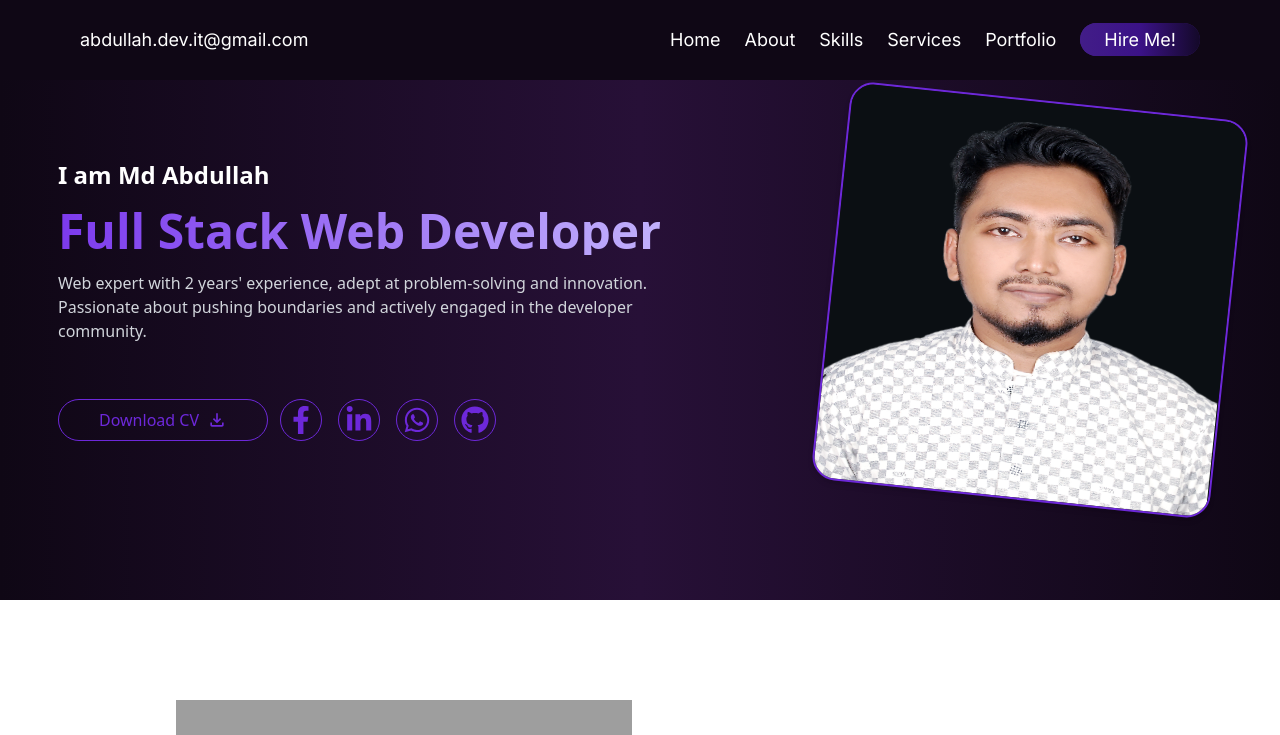
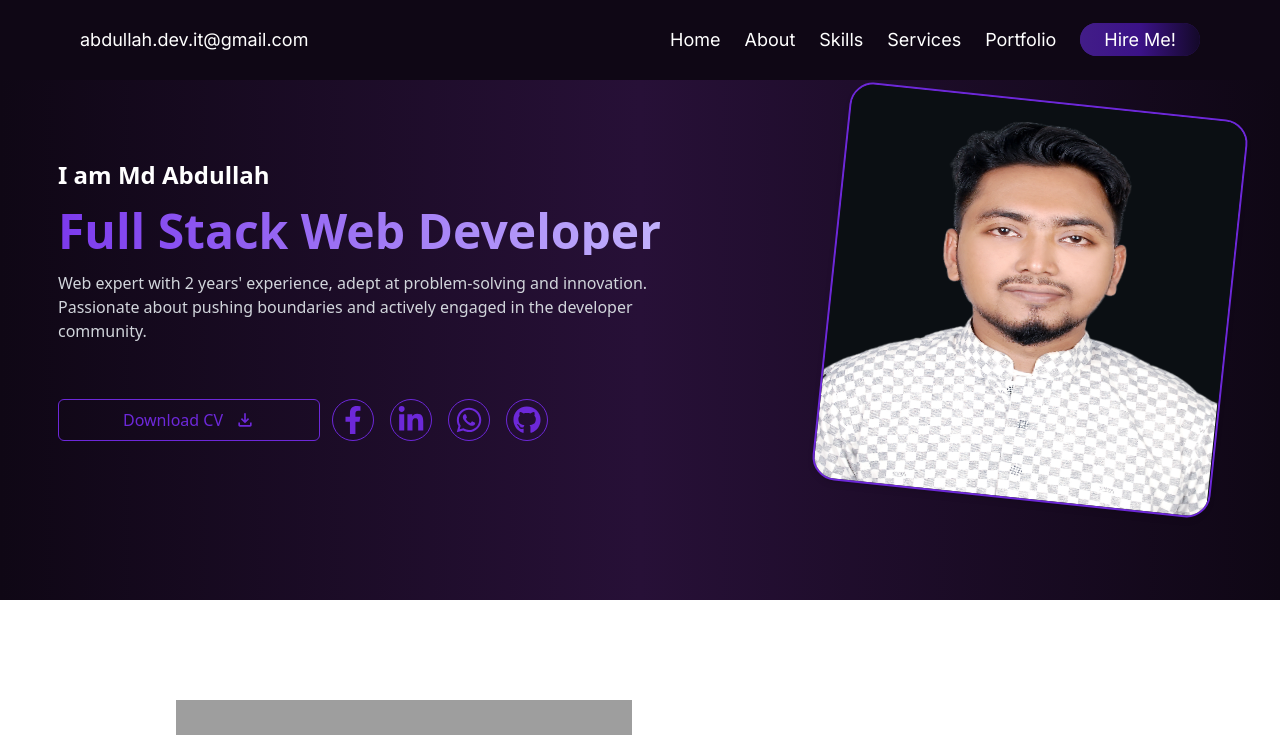
Before and after one commit to Md-Abdullah-321/Personal-portfolio, a Next.js app: page / in a window 1280 px wide. Shown: the top 735 px of the page. Built offline with nearby package versions, Linux system fonts and the light colour scheme; no server answers; grey boxes are pictures that could not be loaded.

Commit message:
added animation to navbar and hero section

```diff
--- a/app/about.js
+++ b/app/about.js
@@ -14,8 +14,8 @@ export default function About() {
         />
       </div>
       <div className='md:w-1/2 flex flex-col gap-y-2'>
-        <h5 className='text-orange-500 font-semibold text-xl'>Hello I'm</h5>
-        <h1 className='text-5xl font-extrabold'>Md Abdullah, <br /> Full Stack Web Developer </h1>
+        {/* <h5 className='text-orange-500 font-semibold text-xl'>Hello I'm</h5> */}
+        <h1 className='text-5xl font-extrabold'>Expertise in delivering, <br /> top-notch digital solutions </h1>
         <h4 className='text-3xl font-extrabold'>Based in Bangladesh</h4>
         <p className='text-gray-400'>Tech aficionado skilled in HTML, CSS, JavaScript, ReactJS, Node.js, MongoDB, SQL, Flask, Python, Java, WordPress, and more. Thriving on problem-solving and crafting dynamic digital experiences, I'm constantly seeking new challenges to conquer and innovative solutions to create.</p>
         <a href="#" className='flex items-center gap-x-4 bg-black text-white w-60 py-2.5 px-2 justify-center rounded-md mt-5 group transition-all font-medium'>Download My Resume <GoArrowRight  className='w-5 h-5 -rotate-45 group-hover:rotate-0'/></a>
--- a/app/heroSection.js
+++ b/app/heroSection.js
@@ -1,7 +1,11 @@
+"use client"
+
+import { motion } from "framer-motion";
 import Image from 'next/image';
 import { FaFacebookF, FaGithub, FaLinkedinIn } from "react-icons/fa";
 import { FaWhatsapp } from "react-icons/fa6";
 import { MdOutlineFileDownload } from "react-icons/md";
+
 
 const ButtonBackground = {
     background: 'rgb(15,7,21)',
@@ -13,22 +17,102 @@ export default function HeroSection() {
     <div className="min-h-[600px] flex flex-col-reverse md:flex-row justify-around items-center gap-x-10 p-6 lg:p-0 font-sans" style={ButtonBackground} id='home'>
       {/* text, button and links  */}
       <div className=' w-full md:w-1/2 flex flex-col gap-y-2 md:gap-y-4 mt-10 md:mt-0 p-2'>
-        <h5 className='text-white text-xl sm:text-2xl font-semibold'>I am Md Abdullah</h5>
-        <h2 className='bg-gradient-to-r from-violet-600 to-violet-300 ... inline-block ... text-transparent ... bg-clip-text text-3xl sm:text-4xl md:text-5xl font-extrabold'>Full Stack Web Developer</h2>
-        <p className='text-gray-300'>Web expert with {new Date().getFullYear() - 2022} years' experience, adept at problem-solving and innovation. Passionate about pushing boundaries and actively engaged in the developer community.</p>
+        <motion.h5
+        initial={{y: "100vh"}}
+        animate={{ y: "0vh" }}
+        transition={{
+               type: "spring",
+               stiffness: 30,
+               duration: 1,
+       }}
+        className='text-white text-xl sm:text-2xl font-semibold'>I am Md Abdullah</motion.h5>
+        <motion.h2
+         initial={{y: "100vh"}}
+         animate={{ y: "0vh" }}
+         transition={{
+                type: "spring",
+                stiffness: 30,
+                duration: 1,
+        }}
+        className='bg-gradient-to-r from-violet-600 to-violet-300 ... inline-block ... text-transparent ... bg-clip-text text-3xl sm:text-4xl md:text-5xl font-extrabold'>Full Stack Web Developer</motion.h2>
+        <motion.p
+         initial={{y: "100vh"}}
+         animate={{ y: "0vh" }}
+         transition={{
+                type: "spring",
+                stiffness: 30,
+                duration: 1,
+        }}
+        className='text-gray-300'>Web expert with {new Date().getFullYear() - 2022} years' experience, adept at problem-solving and innovation. Passionate about pushing boundaries and actively engaged in the developer community.</motion.p>
 
         <div className='flex flex-col sm:flex-row items-center gap-x-2 md:gap-x-3 mt-10 transition-all'>
-            <button className='text-violet-700 flex items-center gap-x-2 border border-violet-700 px-10 py-2 rounded-3xl hover:bg-violet-700 hover:text-white'>Download CV <MdOutlineFileDownload className='w-5 h-5'/></button>
+            <motion.button
+             initial={{x: "-500px"}}
+             animate={{ x: "0px" }}
+             transition={{
+                    type: "spring",
+                    stiffness: 30,
+                    duration: 1,
+                    delay: 1.5,
+            }}
+            className='text-violet-700 flex items-center gap-x-3 border border-violet-700 px-16 py-2 rounded-md hover:bg-violet-700 hover:text-white'>Download CV <MdOutlineFileDownload className='w-5 h-5'/></motion.button>
 
-            <div className='flex gap-x-6 mt-4 sm:mt-0 sm:gap-x-4'>
-            <a href="https://www.facebook.com/profile.php?id=100086184884085" className="text-violet-700  hover:bg-violet-700 hover:text-white roun] rounded-full border border-violet-700 p-1" target="_blank"><FaFacebookF   className='w-8 h-8 p-0.5'/></a>
-            <a href="https://www.linkedin.com/in/md-abdullah-1907b8173/" className="text-violet-700  hover:bg-violet-700 hover:text-white rounded-full border border-violet-700 p-1" target="_blank"><FaLinkedinIn  className='w-8 h-8 p-0.5'/></a>
-            <a href="https://wa.me/01780073651" className="text-violet-700  hover:bg-violet-700 hover:text-white rounded-full border border-violet-700 p-1" target="_blank"><FaWhatsapp className='w-8 h-8 p-0.5'/></a> <a href="https://github.com/Md-Abdullah-321" className="text-violet-700  hover:bg-violet-700 hover:text-white rounded-full border border-violet-700 p-1" target="_blank"><FaGithub  className='w-8 h-8 p-0.5'/></a>
+            <div className='flex gap-x-8 mt-4 sm:mt-0 sm:gap-x-4'>
+            <motion.a
+             initial={{y: "-1000px"}}
+             animate={{ y: "0px" }}
+             transition={{
+                    type: "spring",
+                    stiffness: 50,
+                    duration: 1,
+                    delay: 0.5,
+            }}
+            href="https://www.facebook.com/profile.php?id=100086184884085" className="text-violet-700  hover:bg-violet-700 hover:text-white roun] rounded-full border border-violet-700 p-1" target="_blank"><FaFacebookF   className='w-8 h-8 p-0.5'/></motion.a>
+            <motion.a
+            initial={{y: "-1000px"}}
+            animate={{ y: "0px" }}
+            transition={{
+                   type: "spring",
+                   stiffness: 70,
+                   duration: 1,
+                   delay: 0.5,
+           }}
+            href="https://www.linkedin.com/in/md-abdullah-1907b8173/" className="text-violet-700  hover:bg-violet-700 hover:text-white rounded-full border border-violet-700 p-1" target="_blank"><FaLinkedinIn  className='w-8 h-8 p-0.5'/></motion.a>
+            <motion.a
+            initial={{y: "-1000px"}}
+            animate={{ y: "0px" }}
+            transition={{
+                   type: "spring",
+                   stiffness: 40,
+                   duration: 1,
+                   delay: 0.5,
+           }}
+            href="https://wa.me/01780073651" className="text-violet-700  hover:bg-violet-700 hover:text-white rounded-full border border-violet-700 p-1" target="_blank"><FaWhatsapp className='w-8 h-8 p-0.5'/></motion.a>
+
+            <motion.a
+            initial={{y: "-1000px"}}
+            animate={{ y: "0px" }}
+            transition={{
+                   type: "spring",
+                   stiffness: 80,
+                   duration: 1,
+                   delay: 0.5,
+           }}
+            href="https://github.com/Md-Abdullah-321" className="text-violet-700  hover:bg-violet-700 hover:text-white rounded-full border border-violet-700 p-1" target="_blank"><FaGithub  className='w-8 h-8 p-0.5'/></motion.a>
             </div>
         </div>
       </div>
       {/* picture  */}
-      <div className=''>
+      <motion.div
+       initial={{x: "5000px"}}
+       animate={{x: "0px" }}
+       transition={{
+              type: "spring",
+              stiffness: 30,
+              duration: 1,
+              delay: 0.5,
+      }}
+      >
         <Image
             src="/DSC_0167.png"
             alt="Md Abdullah"
@@ -36,7 +120,7 @@ export default function HeroSection() {
             height={400}
             className='w-[300px] h-[300px] md:w-[400px] md:h-[400px] rounded-3xl md:rotate-6 border-2 border-violet-700 shadow-md hover:rotate-3 transition-all'
         />
-      </div>
+      </motion.div>
     </div>
   )
 }
--- a/app/navbar/NavbarForLargeDevice.js
+++ b/app/navbar/NavbarForLargeDevice.js
@@ -1,3 +1,4 @@
+import { motion } from "framer-motion";
 import Link from "next/link";
 
 const ButtonBackground = {
@@ -7,7 +8,12 @@ const ButtonBackground = {
 
 export default function Navbar (){
     return (
-        <nav className="flex justify-between items-center px-20 h-20 bg-[#0F0715] text-white text-lg fixed w-full z-50">
+        <motion.nav
+        initial={{y: "-200px"}}
+        animate={{y: "0px"}}
+        exit={{y: "-200px"}}
+        transition={{ type: "smooth", stiffness: 100, duration: 0.75 }}
+        className="flex justify-between items-center px-20 h-20 bg-[#0F0715] text-white text-lg fixed w-full z-50">
             <div>
                 <p>abdullah.dev.it@gmail.com</p>
             </div>
@@ -31,6 +37,6 @@ export default function Navbar (){
                     <a href="#contact" style={ButtonBackground} className="px-6 py-1.5 rounded-3xl hover:bg-white hover:brightness-110">Hire Me!</a>
                 </li>
             </ul>
-        </nav>
+        </motion.nav>
     );
 }
--- a/app/navbar/NavbarForSmallDevices.js
+++ b/app/navbar/NavbarForSmallDevices.js
@@ -1,4 +1,5 @@
 "use client"
+import { motion } from "framer-motion";
 import Link from "next/link";
 import { useState } from "react";
 import { AiOutlinePicture } from "react-icons/ai";
@@ -19,7 +20,12 @@ export default function NavbarForSmallDevices () {
             </div>}
 
             {
-            toggleTabMenu && <div className="fixed flex flex-col bottom-0 w-full p-4 bg-[#0F0715] text-white rounded-tl-lg rounded-tr-lg gap-4" style={{ zIndex: "100" }}
+            toggleTabMenu && <motion.div
+            initial={{y: "200px"}}
+            animate={{y: "0px"}}
+            exit={{y: "200px"}}
+            transition={{ type: "smooth", stiffness: 100, duration: 0.75 }}
+            className="fixed flex flex-col bottom-0 w-full p-4 bg-[#0F0715] text-white rounded-tl-lg rounded-tr-lg gap-4" style={{ zIndex: "100" }}
             >
                 <div className="flex justify-evenly items-center">
                     <div className="flex flex-col justify-center items-center">
@@ -53,7 +59,7 @@ export default function NavbarForSmallDevices () {
                 <div className="flex justify-end items-center w-full">
                     <RxCross2 className="w-6 h-6 cursor-pointer" onClick={() => setToggleTabMenu(false)}/>
                 </div>
-            </div>
+            </motion.div>
             }
         </div>
     )
--- a/package.json
+++ b/package.json
@@ -10,6 +10,7 @@
   },
   "dependencies": {
     "dotenv": "^16.4.5",
+    "framer-motion": "^11.1.7",
     "mongoose": "^8.3.2",
     "next": "14.2.1",
     "react": "^18",
```
Also changed, not shown: app/navbar/NavbarForMediumDevice.js (+14 -3 lines), 1 other file (tests, documents, lock files or other folders).
